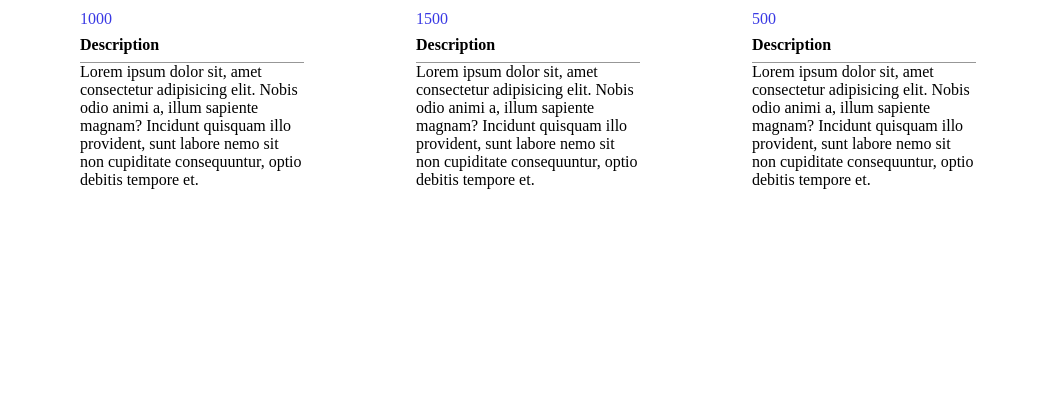
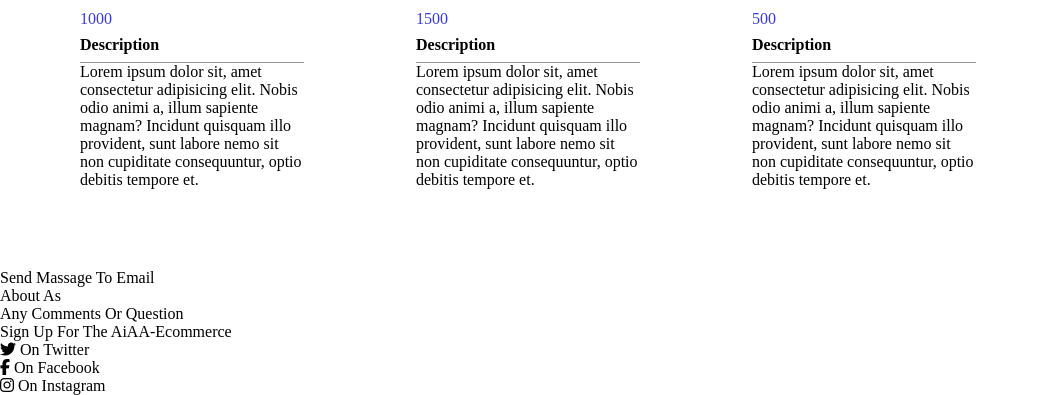
Before and after one commit to AhemdAboAbadi/AiAA-Ecommerce, a website: page index.html in a window 1280 px wide. Shown: the part 1885-2280 px from the top of the page, without its empty margins (0-1039 px from the left). Before the commit the page ends 2154 px from the top, so only its background shows below. Drawn offline with Linux system fonts and the light colour scheme.

Commit message:
creat a footer in the main page Relates #17

```diff
--- a/index.html
+++ b/index.html
@@ -74,7 +74,24 @@
         </div>
       </div>
     </nav>
-    <main></main>
+    <main>
+
+    </main>
+
+    <footer class="footer-container">
+      <div>
+        <p class="footer-paragraph">Send Massage To Email </p>
+        <p class="footer-paragraph">About As </p>
+        <p class="footer-paragraph">Any Comments Or Question </p>
+        <p class="footer-paragraph">Sign Up For The AiAA-Ecommerce </p>
+      </div>
+      <div>
+        <p class="footer-paragraph footer-social"><i class="fab fa-twitter font-awesome"></i> On Twitter</p>
+        <p class="footer-paragraph footer-social"><i class="fab fa-facebook-f font-awesome"></i></i> On Facebook</p>
+        <p class="footer-paragraph footer-social"><i class="fab fa-instagram font-awesome"></i> On Instagram</p>
+      </div>
+    </footer>
+
     <script src="./script/data.js"></script>
     <script src="./script/function.js"></script>
     <script src="./script/dom.js"></script>
```
